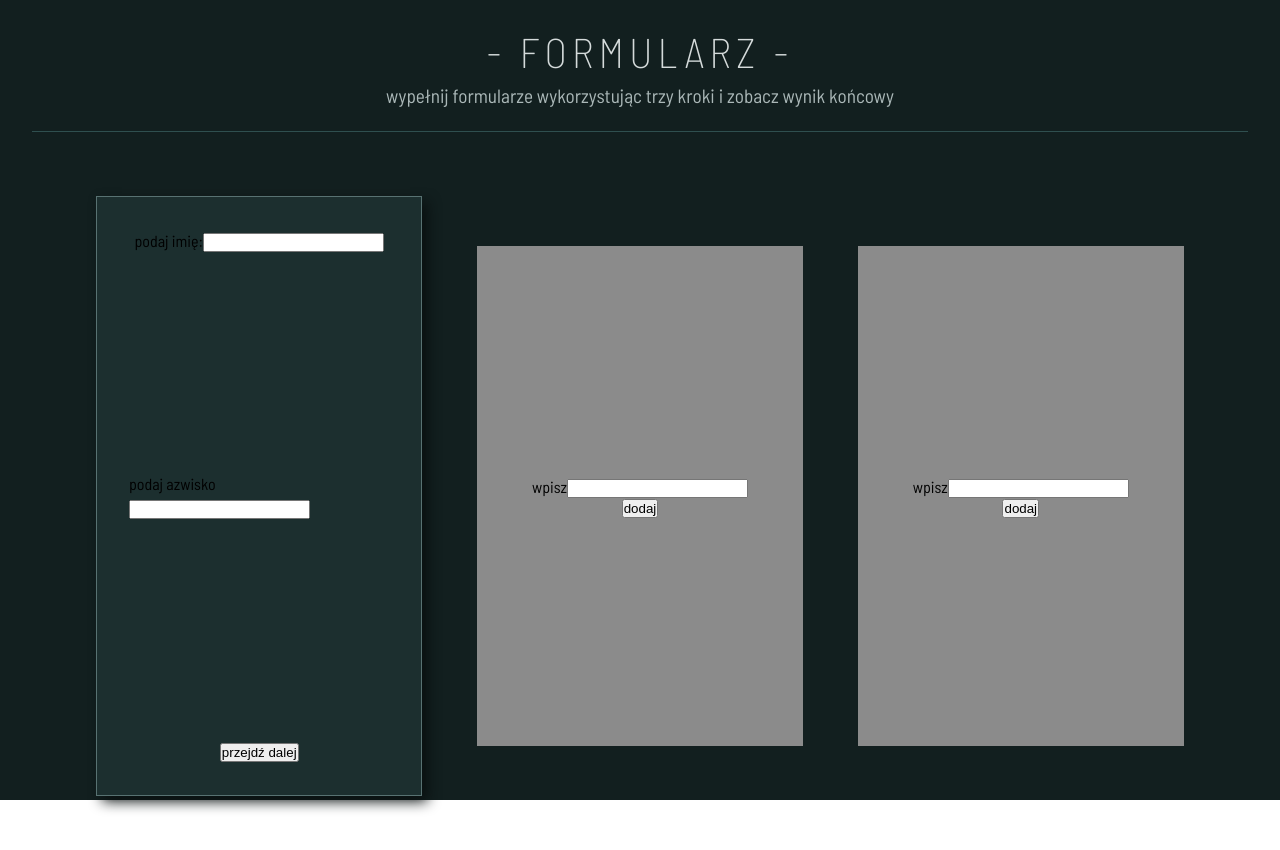
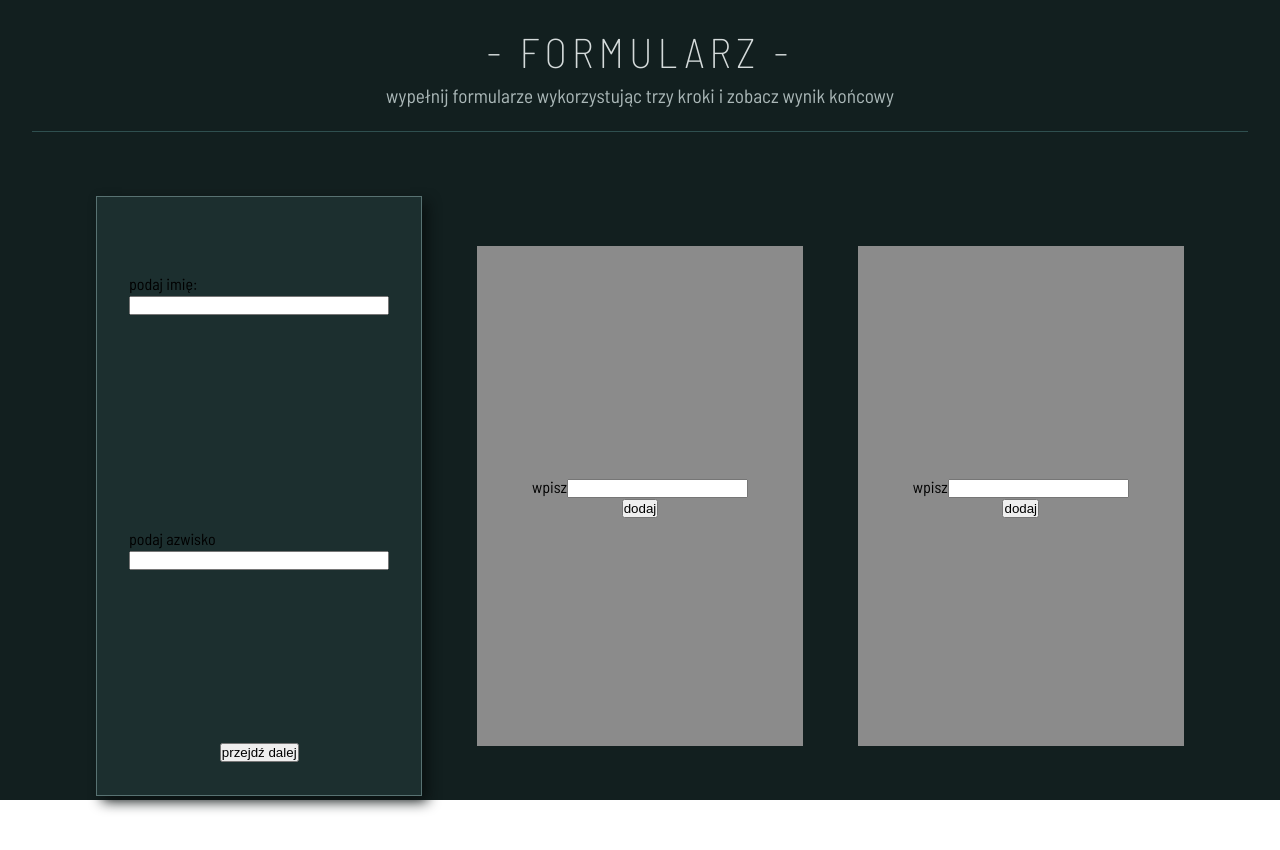
Before and after one commit to Scorpion19702022/React_Mentor_018_MULTI_STEP_FORM_and_TEST, a React (Vite) app: page / in a window 1280 px wide. Shown: the top 850 px of the page. Built offline with nearby package versions, Linux system fonts and the light colour scheme.

Commit message:
added style

```diff
--- a/src/Components/StepOne/StepOne.module.css
+++ b/src/Components/StepOne/StepOne.module.css
@@ -31,3 +31,12 @@
 	align-items: center;
 	justify-content: space-between;
 }
+
+.box_inputs {
+	width: 100%;
+	height: 30%;
+	padding-bottom: 2em;
+	display: flex;
+	flex-direction: column;
+	justify-content: center;
+}
```
